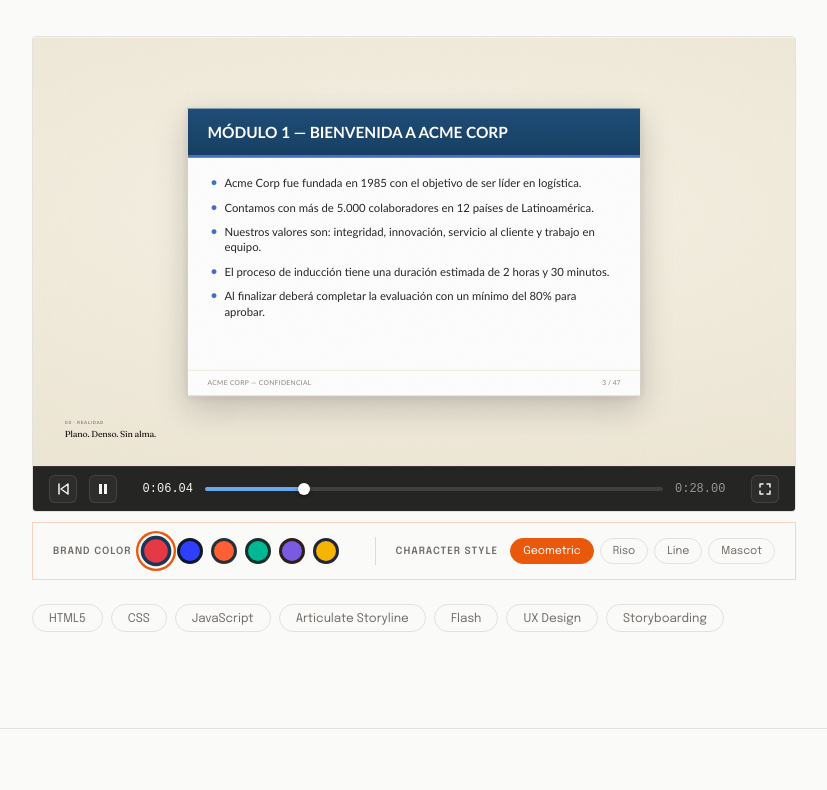
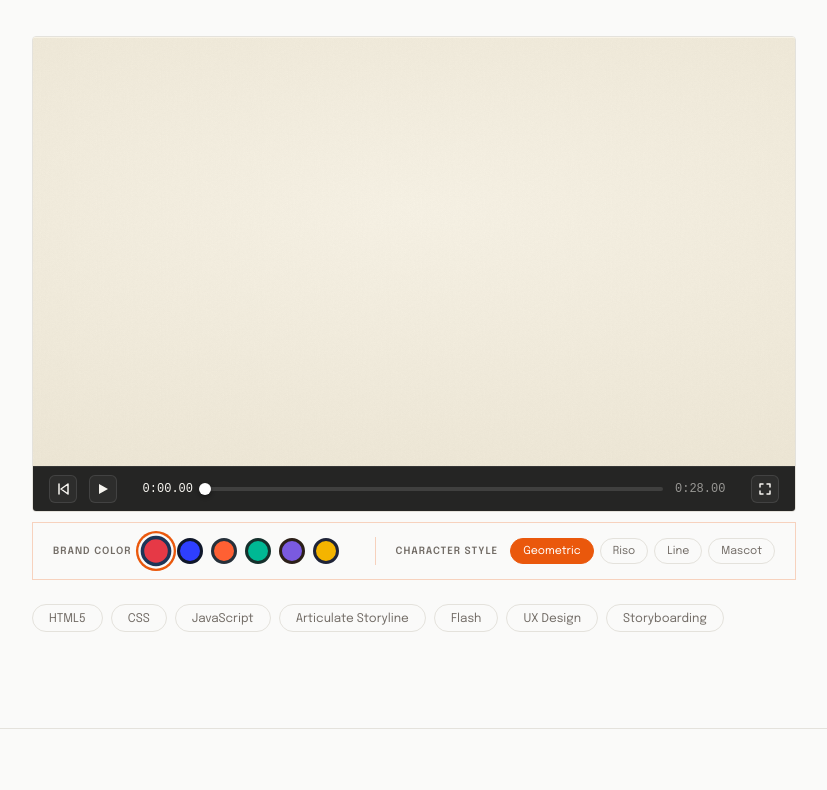
Before and after one commit to CondeHdz94/condehdz-portfolio, a React (Vite) app: page /case/sistel in a window 1280 px wide. Shown: the part 2337-3127 px from the top of the page, without its empty margins (226-1053 px from the left). Built offline with nearby package versions, Linux system fonts and the light colour scheme.

Commit message:
fix: default autoplay to false — animations wait for user play

```diff
--- a/src/components/animation/index.tsx
+++ b/src/components/animation/index.tsx
@@ -588,7 +588,7 @@
   duration = 10,
   background = '#f6f4ef',
   loop = true,
-  autoplay = true,
+  autoplay = false,
   persistKey = 'animstage',
   initialTime,
   children,
```
